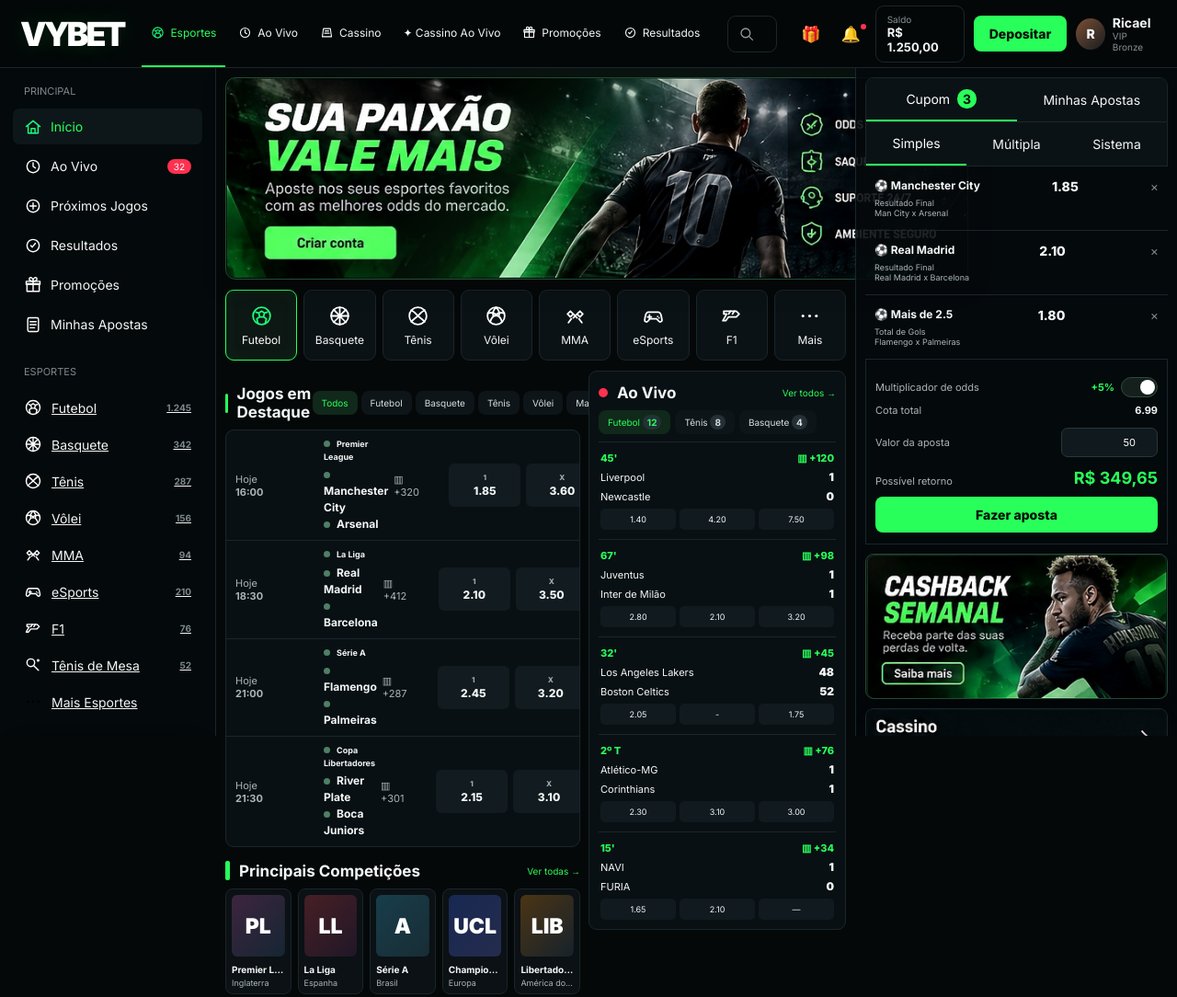
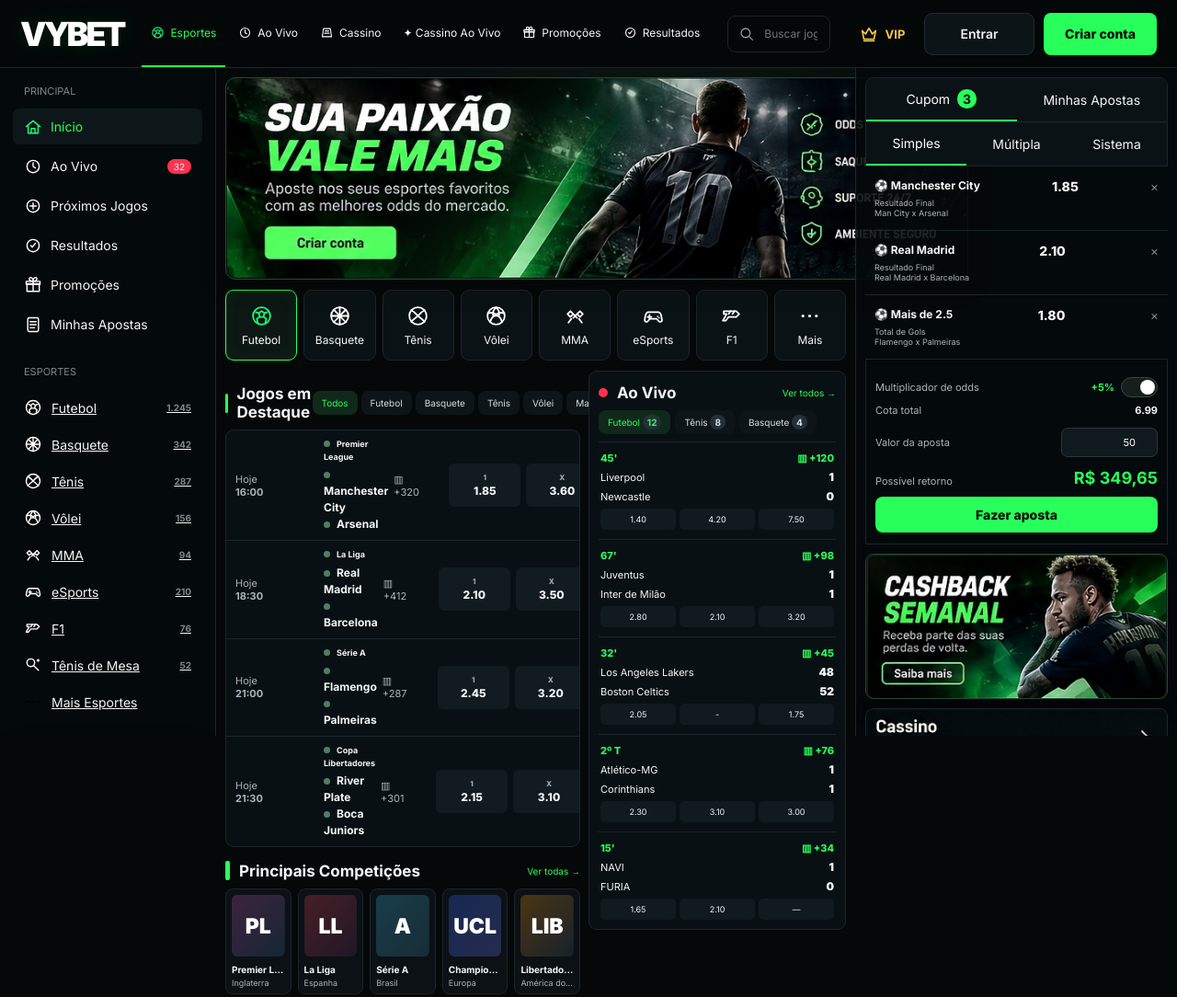
Before and after one commit to ADSorriso/VYbet, a plain HTML site: page index.html in a window 1280 px wide. Shown: the top 1084 px of the page at 92% size. Drawn offline with Linux system fonts and the light colour scheme.

Commit message:
Add files via upload

```diff
--- a/css/style.css
+++ b/css/style.css
@@ -246,3 +246,51 @@
 .sport-tabs button:hover span{
   color:#FFFFFF !important;
 }
+
+/* ===== Topbar VIP: same visual language as the generated reference ===== */
+.vip-badge{
+  height:40px;
+  min-width:72px;
+  display:flex;
+  align-items:center;
+  justify-content:center;
+  gap:7px;
+  color:#F4C542;
+  font-weight:700;
+  font-size:13px;
+}
+.vip-badge img{
+  width:22px !important;
+  height:22px !important;
+  min-width:22px !important;
+  min-height:22px !important;
+  max-width:22px !important;
+  max-height:22px !important;
+  display:block;
+  object-fit:contain;
+  filter:none !important;
+}
+.login{
+  height:46px;
+  min-width:120px;
+  padding:0 20px;
+  border:1px solid #1e2a30;
+  border-radius:9px;
+  background:#0d1418;
+  color:#F4F7F7;
+  font-weight:600;
+  cursor:pointer;
+}
+.login:hover{
+  border-color:#2c3a40;
+  background:#111a1f;
+}
+.top-actions .deposit{
+  height:46px;
+  min-width:123px;
+  font-size:14px;
+}
+@media(max-width:850px){
+  .vip-badge{display:none}
+  .login{display:none}
+}
--- a/index.html
+++ b/index.html
@@ -23,10 +23,12 @@
     </nav>
     <div class="search"><img class="search-icon" src="assets/icons/search.svg" alt=""><input placeholder="Buscar jogos, times, campeonatos..."></div>
     <div class="top-actions">
-      <button class="icon-btn">🎁</button><button class="icon-btn">🔔<i></i></button>
-      <div class="balance"><small>Saldo</small><strong>R$ 1.250,00</strong></div>
-      <button class="deposit">Depositar</button>
-      <div class="profile"><div class="avatar">R</div><div><b>Ricael</b><small>VIP Bronze</small></div></div>
+      <div class="vip-badge">
+        <img src="assets/icons/crown.svg" alt="">
+        <span>VIP</span>
+      </div>
+      <button class="login">Entrar</button>
+      <button class="deposit">Criar conta</button>
     </div>
   </header>
 
```
Also changed, not shown: README.md, assets/icons/crown.svg (added).
